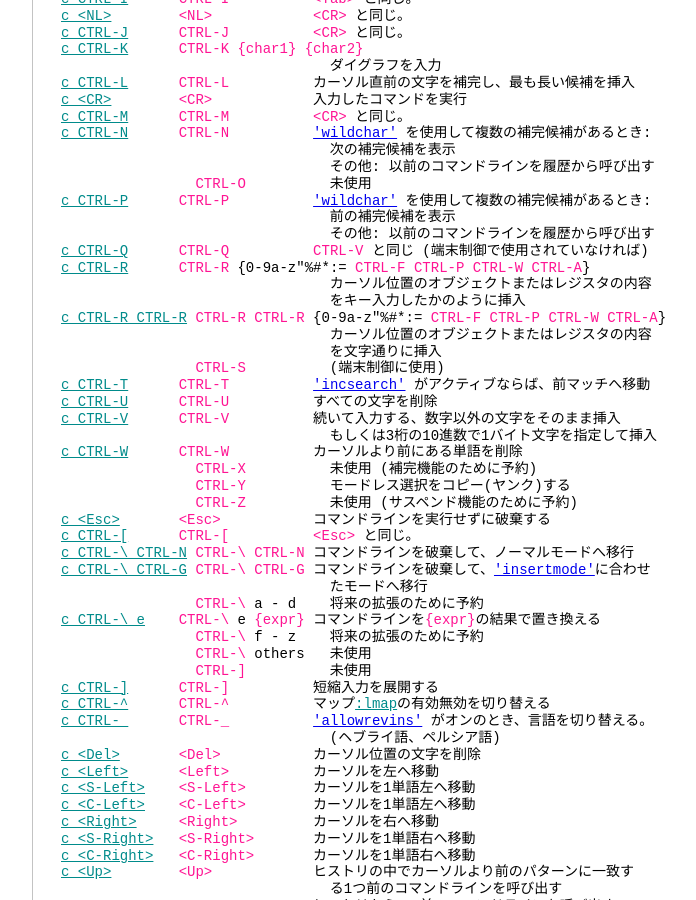
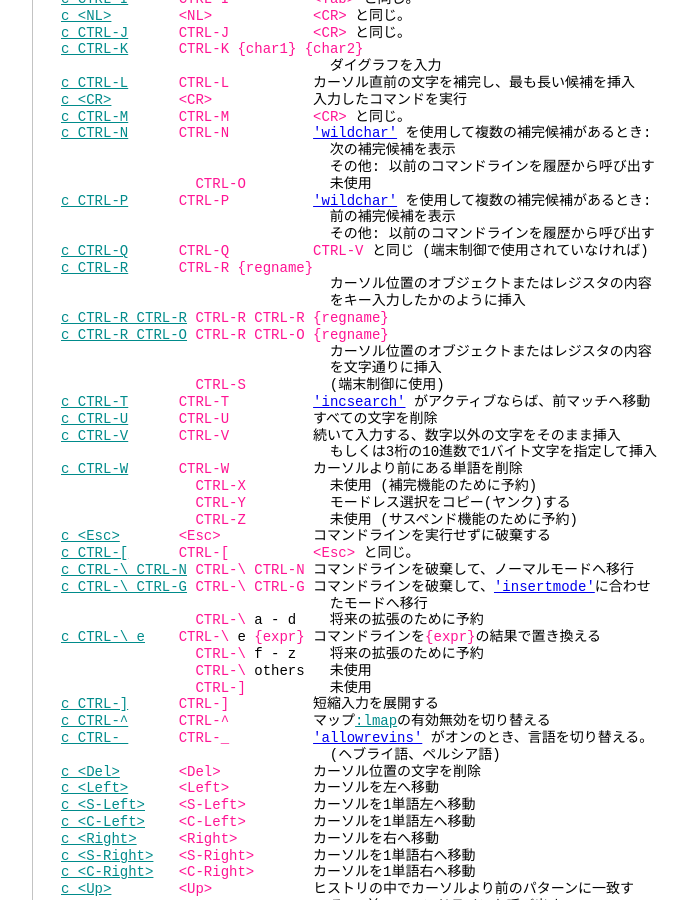
Before and after one commit to vim-jp/vimdoc-ja, a Jekyll site: the page built from vimindex.html, in a window 1280 px wide and 900 px high, scrolled down 17761 px. Shown: the whole window, without its empty margins (340-1036 px from the left). Built offline with Jekyll 4.4.1, drawn with Linux system fonts in a browser that asks for light colours; nearby versions of some CDN libraries; comment, search, counter and statistics services are not loaded; some of the changed text lies outside the part shown.

Commit message:
Generated by Travis JOB 1918.1
https://travis-ci.org/vim-jp/vimdoc-ja-working/builds/514983483

```diff
--- a/vimindex.html
+++ b/vimindex.html
@@ -3,7 +3,7 @@ layout: vimdoc
 helpname: 'vimindex'
 ---
 <div id='vimCodeElement'>
-<a class="Constant" href="vimindex.html" name="index.txt">index.txt</a>&nbsp;&nbsp;&nbsp;&nbsp; For&nbsp;<span class="Identifier">Vim バージョン 8.1.</span>&nbsp;&nbsp;Last change: 2019 Mar 17<br>
+<a class="Constant" href="vimindex.html" name="index.txt">index.txt</a>&nbsp;&nbsp;&nbsp;&nbsp; For&nbsp;<span class="Identifier">Vim バージョン 8.1.</span>&nbsp;&nbsp;Last change: 2019 Mar 21<br>
 <br>
 <br>
 &nbsp;&nbsp;&nbsp;&nbsp;&nbsp;&nbsp;&nbsp;&nbsp;&nbsp;&nbsp;&nbsp;&nbsp;&nbsp;&nbsp;&nbsp;&nbsp;&nbsp;&nbsp;<span class="Identifier">VIMリファレンスマニュアル&nbsp;&nbsp;&nbsp;&nbsp;&nbsp;&nbsp; by Bram Moolenaar</span><br>
@@ -1063,10 +1063,11 @@ SECTION&nbsp;&nbsp;セクション。'{' ではなく '}' の場合もある<a c
 &nbsp;&nbsp;&nbsp;&nbsp;&nbsp;&nbsp;&nbsp;&nbsp;&nbsp;&nbsp;&nbsp;&nbsp;&nbsp;&nbsp;&nbsp;&nbsp;&nbsp;&nbsp;&nbsp;&nbsp;&nbsp;&nbsp;&nbsp;&nbsp;&nbsp;&nbsp;&nbsp;&nbsp;&nbsp;&nbsp;&nbsp;&nbsp;前の補完候補を表示<br>
 &nbsp;&nbsp;&nbsp;&nbsp;&nbsp;&nbsp;&nbsp;&nbsp;&nbsp;&nbsp;&nbsp;&nbsp;&nbsp;&nbsp;&nbsp;&nbsp;&nbsp;&nbsp;&nbsp;&nbsp;&nbsp;&nbsp;&nbsp;&nbsp;&nbsp;&nbsp;&nbsp;&nbsp;&nbsp;&nbsp;&nbsp;&nbsp;その他: 以前のコマンドラインを履歴から呼び出す<br>
 <a class="Identifier" href="cmdline.html#c_CTRL-Q">c_CTRL-Q</a>&nbsp;&nbsp;&nbsp;&nbsp;&nbsp;&nbsp;<span class="Special">CTRL-Q</span>&nbsp;&nbsp;&nbsp;&nbsp;&nbsp;&nbsp;&nbsp;&nbsp;&nbsp;&nbsp;<span class="Special">CTRL-V</span>&nbsp;と同じ (端末制御で使用されていなければ)<br>
-<a class="Identifier" href="cmdline.html#c_CTRL-R">c_CTRL-R</a>&nbsp;&nbsp;&nbsp;&nbsp;&nbsp;&nbsp;<span class="Special">CTRL-R</span>&nbsp;{0-9a-z&quot;%#*:=&nbsp;<span class="Special">CTRL-F</span>&nbsp;<span class="Special">CTRL-P</span>&nbsp;<span class="Special">CTRL-W</span>&nbsp;<span class="Special">CTRL-A</span>}<br>
+<a class="Identifier" href="cmdline.html#c_CTRL-R">c_CTRL-R</a>&nbsp;&nbsp;&nbsp;&nbsp;&nbsp;&nbsp;<span class="Special">CTRL-R</span>&nbsp;<span class="Special">{regname}</span><br>
 &nbsp;&nbsp;&nbsp;&nbsp;&nbsp;&nbsp;&nbsp;&nbsp;&nbsp;&nbsp;&nbsp;&nbsp;&nbsp;&nbsp;&nbsp;&nbsp;&nbsp;&nbsp;&nbsp;&nbsp;&nbsp;&nbsp;&nbsp;&nbsp;&nbsp;&nbsp;&nbsp;&nbsp;&nbsp;&nbsp;&nbsp;&nbsp;カーソル位置のオブジェクトまたはレジスタの内容<br>
 &nbsp;&nbsp;&nbsp;&nbsp;&nbsp;&nbsp;&nbsp;&nbsp;&nbsp;&nbsp;&nbsp;&nbsp;&nbsp;&nbsp;&nbsp;&nbsp;&nbsp;&nbsp;&nbsp;&nbsp;&nbsp;&nbsp;&nbsp;&nbsp;&nbsp;&nbsp;&nbsp;&nbsp;&nbsp;&nbsp;&nbsp;&nbsp;をキー入力したかのように挿入<br>
-<a class="Identifier" href="cmdline.html#c_CTRL-R_CTRL-R">c_CTRL-R_CTRL-R</a>&nbsp;<span class="Special">CTRL-R</span>&nbsp;<span class="Special">CTRL-R</span>&nbsp;{0-9a-z&quot;%#*:=&nbsp;<span class="Special">CTRL-F</span>&nbsp;<span class="Special">CTRL-P</span>&nbsp;<span class="Special">CTRL-W</span>&nbsp;<span class="Special">CTRL-A</span>}<br>
+<a class="Identifier" href="cmdline.html#c_CTRL-R_CTRL-R">c_CTRL-R_CTRL-R</a>&nbsp;<span class="Special">CTRL-R</span>&nbsp;<span class="Special">CTRL-R</span>&nbsp;<span class="Special">{regname}</span><br>
+<a class="Identifier" href="cmdline.html#c_CTRL-R_CTRL-O">c_CTRL-R_CTRL-O</a>&nbsp;<span class="Special">CTRL-R</span>&nbsp;<span class="Special">CTRL-O</span>&nbsp;<span class="Special">{regname}</span><br>
 &nbsp;&nbsp;&nbsp;&nbsp;&nbsp;&nbsp;&nbsp;&nbsp;&nbsp;&nbsp;&nbsp;&nbsp;&nbsp;&nbsp;&nbsp;&nbsp;&nbsp;&nbsp;&nbsp;&nbsp;&nbsp;&nbsp;&nbsp;&nbsp;&nbsp;&nbsp;&nbsp;&nbsp;&nbsp;&nbsp;&nbsp;&nbsp;カーソル位置のオブジェクトまたはレジスタの内容<br>
 &nbsp;&nbsp;&nbsp;&nbsp;&nbsp;&nbsp;&nbsp;&nbsp;&nbsp;&nbsp;&nbsp;&nbsp;&nbsp;&nbsp;&nbsp;&nbsp;&nbsp;&nbsp;&nbsp;&nbsp;&nbsp;&nbsp;&nbsp;&nbsp;&nbsp;&nbsp;&nbsp;&nbsp;&nbsp;&nbsp;&nbsp;&nbsp;を文字通りに挿入<br>
 &nbsp;&nbsp;&nbsp;&nbsp;&nbsp;&nbsp;&nbsp;&nbsp;&nbsp;&nbsp;&nbsp;&nbsp;&nbsp;&nbsp;&nbsp;&nbsp;<span class="Special">CTRL-S</span>&nbsp;&nbsp;&nbsp;&nbsp;&nbsp;&nbsp;&nbsp;&nbsp;&nbsp;&nbsp;(端末制御に使用)<br>
```
